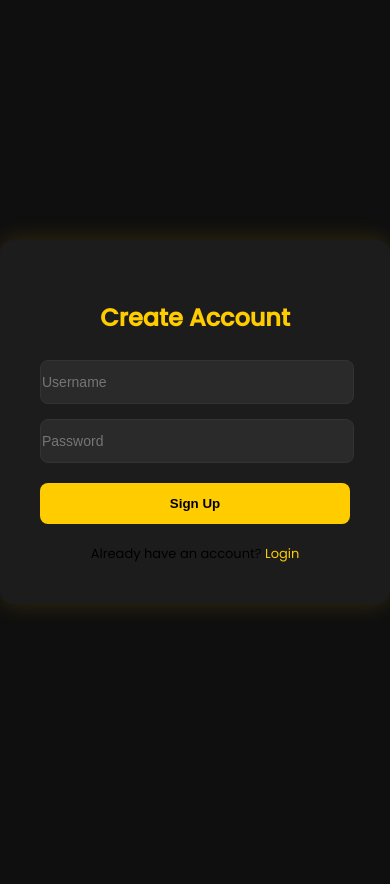
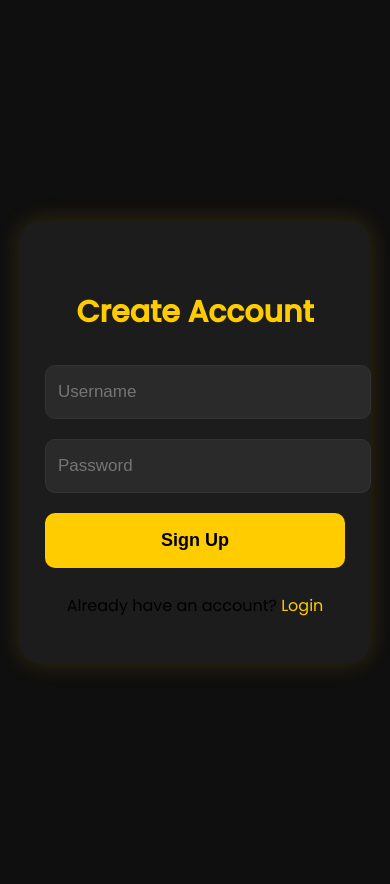
Before and after one commit to anshmendpara-13/automation-project, a Flask app: page /signup in a window 390 px wide. Before the commit the page ends 608 px from the top, so only its background shows below. Run offline with Flask 3, Linux system fonts and the light colour scheme.

Commit message:
first commit

```diff
--- a/templates/signup.html
+++ b/templates/signup.html
@@ -4,7 +4,6 @@
 <title>Sign Up - Lavanya Tool</title>
 
 <link href="https://fonts.googleapis.com/css2?family=Poppins:wght@300;400;500&display=swap" rel="stylesheet">
-
 <style>
 :root {
     --bg: #0f0f0f;
@@ -20,17 +19,18 @@ body {
     display: flex;
     justify-content: center;
     align-items: center;
-    height: 100vh;
+    min-height: 100vh;
     margin: 0;
+    padding: 20px;
 }
 
 /* Card */
 .card {
     background: var(--card);
-    padding: 40px 40px;
-    border-radius: 14px;
+    padding: 40px 35px;
+    border-radius: 18px;
     width: 100%;
-    max-width: 340px;
+    max-width: 420px; /* Larger on mobile */
     box-shadow: 0 0 25px rgba(255,204,0,0.15);
     text-align: center;
 }
@@ -38,19 +38,20 @@ body {
 /* Title */
 h2 {
     color: var(--yellow);
-    margin-bottom: 25px;
+    font-size: 28px;
+    margin-bottom: 30px;
 }
 
 /* Inputs */
 input {
     width: 100%;
-    padding: 13px 1px;
-    margin-bottom: 15px;
-    border-radius: 8px;
+    padding: 14px 10px;
+    margin-bottom: 20px;
+    border-radius: 10px;
     border: 1px solid var(--border);
     background: var(--input);
     color: white;
-    font-size: 14px;
+    font-size: 16px;  /* Bigger text */
 }
 
 input:focus {
@@ -61,13 +62,13 @@ input:focus {
 /* Button */
 button {
     width: 100%;
-    padding: 13px;
-    margin-top: 5px;
-    border-radius: 8px;
+    padding: 15px;
+    border-radius: 10px;
     border: none;
     background: var(--yellow);
     color: black;
     font-weight: 600;
+    font-size: 17px;
     cursor: pointer;
     transition: 0.3s;
 }
@@ -78,8 +79,8 @@ button:hover {
 
 /* Link */
 .link {
-    margin-top: 20px;
-    font-size: 13px;
+    margin-top: 25px;
+    font-size: 15px;
 }
 
 .link a {
@@ -91,10 +92,39 @@ button:hover {
 .flash {
     background: #2a2a2a;
     color: var(--yellow);
-    padding: 10px;
-    border-radius: 6px;
-    margin-bottom: 15px;
-    font-size: 13px;
+    padding: 12px;
+    border-radius: 8px;
+    margin-bottom: 20px;
+    font-size: 14px;
+}
+
+/* -------------------------
+   📱 MOBILE RESPONSIVE FIXES
+   ------------------------- */
+@media (max-width: 480px) {
+
+    .card {
+        padding: 45px 25px;
+        border-radius: 20px;
+    }
+
+    h2 {
+        font-size: 30px;
+    }
+
+    input {
+        font-size: 17px;
+        padding: 16px 12px;
+    }
+
+    button {
+        padding: 17px;
+        font-size: 18px;
+    }
+
+    .link {
+        font-size: 16px;
+    }
 }
 </style>
 </head>
```
Also changed, not shown: templates/login.html (+50 -20 lines).
